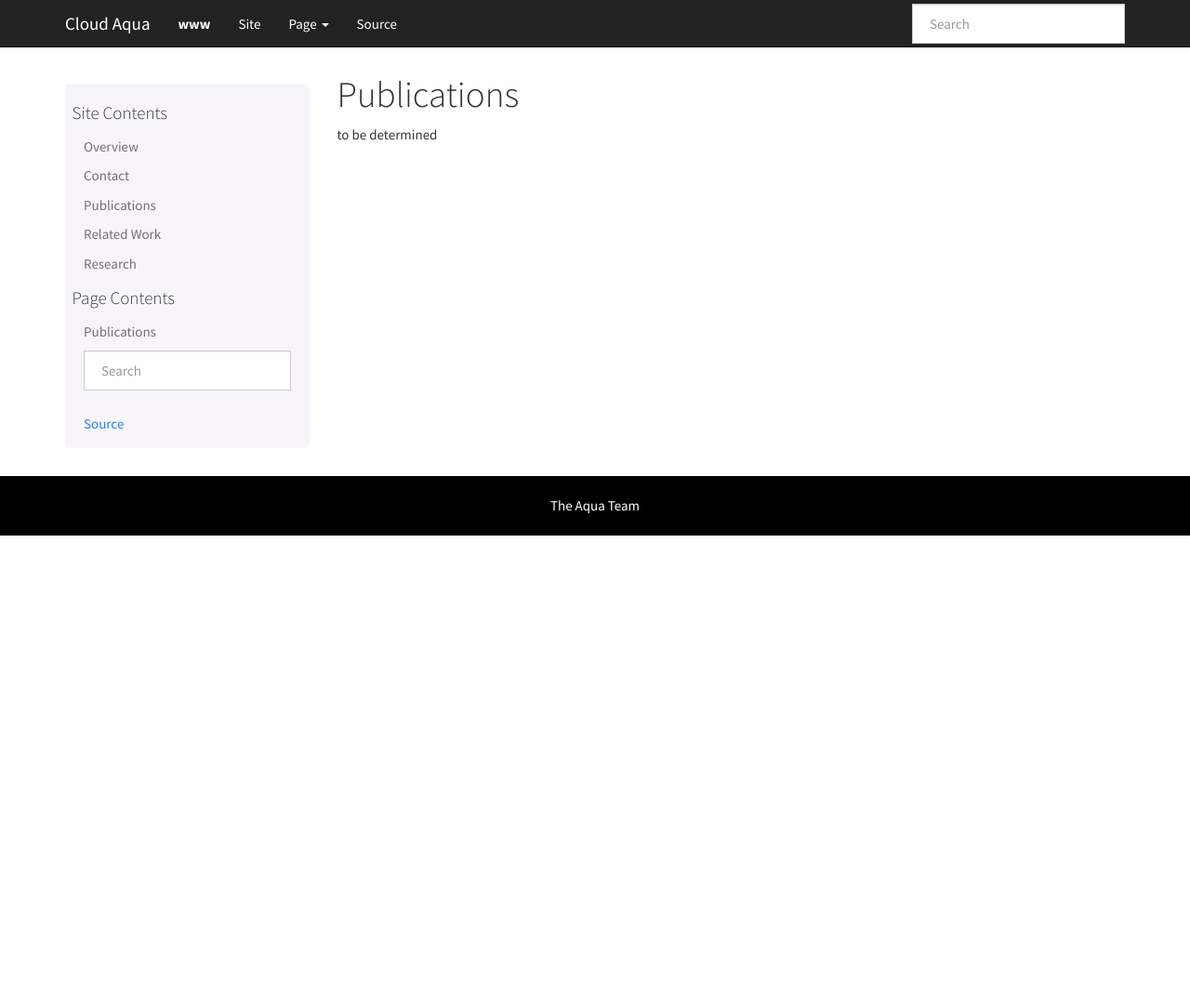
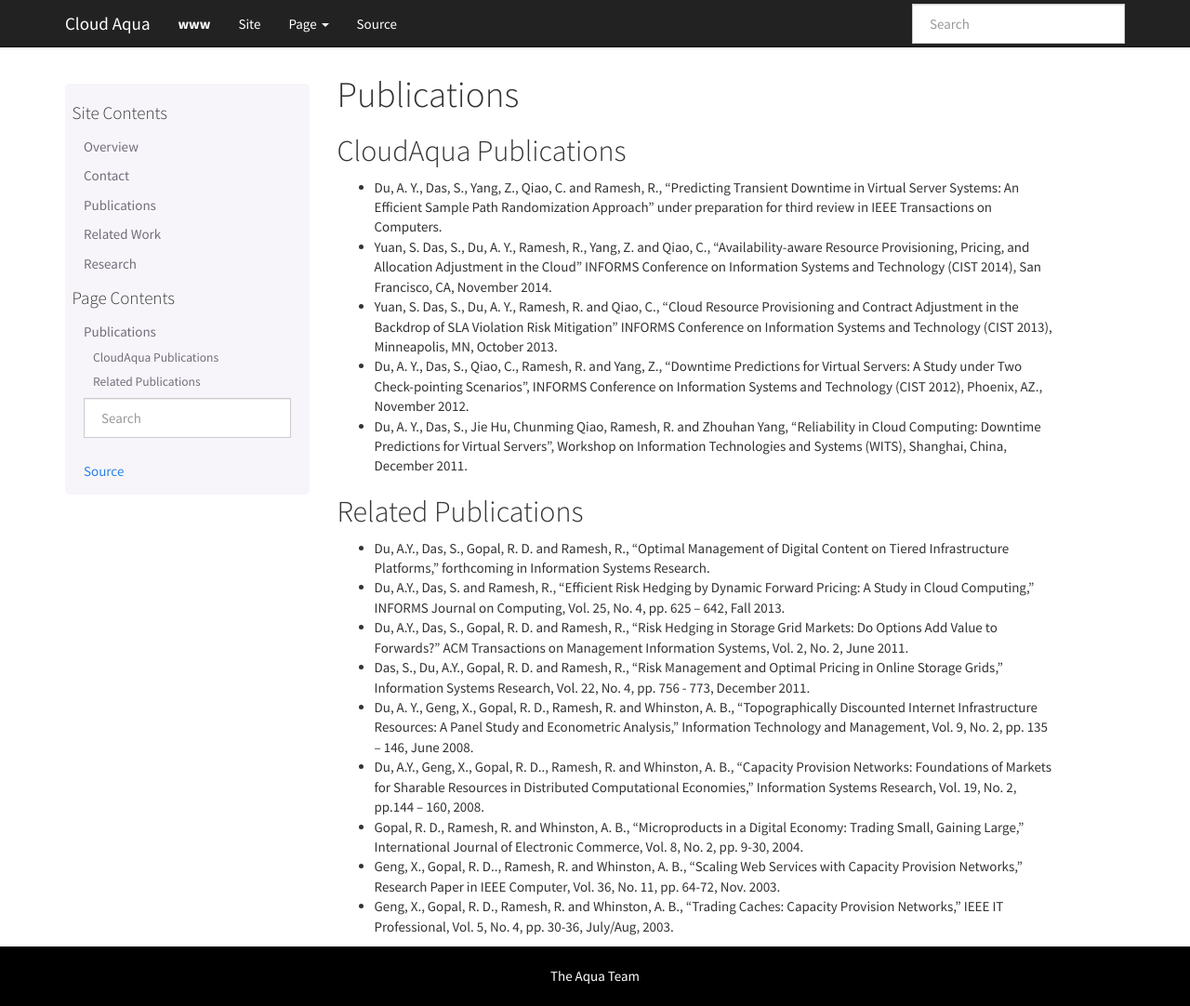
Before and after one commit to cloud-aqua/www, a Sphinx documentation site: the page built from docs/source/publication.rst, in a window 1280 px wide and 1082 px high. Shown: the whole window at 93% size. Built offline with Sphinx 7.4.7, drawn with Linux system fonts in a browser that asks for light colours; nearby versions of some CDN libraries.

Commit message:
incorporated review comments from Prof. Ram and Prof. Smith + added new pages

```diff
--- a/docs/source/index.rst
+++ b/docs/source/index.rst
@@ -1,4 +1,4 @@
-Cloud Aqua
+CloudAqua
 ===========================================
 
 .. toctree::
--- a/docs/source/overview.rst
+++ b/docs/source/overview.rst
@@ -1,4 +1,4 @@
-Overview
+What is CloudAqua?
 ======================================================================
 
 **Collaborative Research: An Analytic Approach to Quantifying Availability (AQUA) for Cloud Resource Provisioning and Allocation**
@@ -55,8 +55,8 @@
 This project will take a holistic approach to meeting a required availability level for a given cloud application or (service) by
 
 * Collecting and analyzing a large set of log data about physical
-   components (such as servers and switches) from large-scale
-   production systems, and model their failure processes
+  components (such as servers and switches) from large-scale
+  production systems, and model their failure processes
 * Designing novel availability-aware middleware (mainly algorithms)
   for provisioning and allocation of both working and backup VMs for a
   given cloud application requiring a certain availability level (e.g., 99%)
--- a/docs/source/publication.rst
+++ b/docs/source/publication.rst
@@ -1,5 +1,63 @@
 
 Publications
-======================================================================
+====================================================================================================================
 
-to be determined
+CloudAqua Publications
+--------------------------------------------------------------------------------------------------------------------
+
+* Du, A. Y., Das, S., Yang, Z., Qiao, C. and Ramesh, R.,
+  "Predicting Transient Downtime in Virtual Server Systems:
+  An Efficient Sample Path Randomization Approach" under preparation
+  for third review in IEEE Transactions on Computers.
+
+* Yuan, S. Das, S., Du, A. Y., Ramesh, R., Yang, Z. and Qiao, C.,
+  “Availability-aware Resource Provisioning, Pricing, and Allocation Adjustment in the Cloud”
+  INFORMS Conference on Information Systems and Technology (CIST 2014), San Francisco, CA, November 2014.
+
+* Yuan, S. Das, S., Du, A. Y., Ramesh, R. and Qiao, C.,
+  “Cloud Resource Provisioning and Contract Adjustment in the Backdrop of SLA Violation Risk Mitigation”
+  INFORMS Conference on Information Systems and Technology (CIST 2013), Minneapolis, MN, October 2013.
+
+* Du, A. Y., Das, S., Qiao, C., Ramesh, R. and Yang, Z.,
+  “Downtime Predictions for Virtual Servers: A Study under Two Check-pointing Scenarios”,
+  INFORMS Conference on Information Systems and Technology (CIST 2012), Phoenix, AZ., November 2012.
+
+* Du, A. Y., Das, S., Jie Hu, Chunming Qiao, Ramesh, R. and Zhouhan Yang,
+  “Reliability in Cloud Computing: Downtime Predictions for Virtual Servers”, Workshop on Information Technologies and Systems (WITS), Shanghai, China, December 2011.
+
+Related Publications
+------------------------------------------------------------------------------------------------------------------
+
+* Du, A.Y., Das, S., Gopal, R. D. and Ramesh, R.,
+  “Optimal Management of Digital Content on Tiered Infrastructure Platforms,”
+  forthcoming in Information Systems Research.
+
+* Du, A.Y., Das, S. and Ramesh, R.,
+  “Efficient Risk Hedging by Dynamic Forward Pricing: A Study in Cloud Computing,”
+  INFORMS Journal on Computing, Vol. 25, No. 4, pp. 625 – 642, Fall 2013.
+
+* Du, A.Y., Das, S., Gopal, R. D. and Ramesh, R.,
+  “Risk Hedging in Storage Grid Markets: Do Options Add Value to Forwards?”
+  ACM Transactions on Management Information Systems, Vol. 2, No. 2, June 2011.
+
+* Das, S., Du, A.Y., Gopal, R. D. and Ramesh, R.,
+  “Risk Management and Optimal Pricing in Online Storage Grids,”
+  Information Systems Research, Vol. 22, No. 4, pp. 756 - 773, December 2011.
+
+* Du, A. Y., Geng, X., Gopal, R. D., Ramesh, R. and Whinston, A. B.,
+  “Topographically Discounted Internet Infrastructure Resources: A Panel Study and Econometric Analysis,” Information Technology and Management, Vol. 9, No. 2, pp. 135 – 146, June 2008.
+
+* Du, A.Y., Geng, X., Gopal, R. D.., Ramesh, R. and Whinston, A. B.,
+  “Capacity Provision Networks: Foundations of Markets for Sharable Resources in Distributed Computational Economies,” Information Systems Research, Vol. 19, No. 2, pp.144 – 160, 2008.
+
+* Gopal, R. D., Ramesh, R. and Whinston, A. B.,
+  “Microproducts in a Digital Economy: Trading Small, Gaining Large,”
+  International Journal of Electronic Commerce, Vol. 8, No. 2, pp. 9-30, 2004.
+
+* Geng, X., Gopal, R. D.., Ramesh, R. and Whinston, A. B.,
+  “Scaling Web Services with Capacity Provision Networks,”
+  Research Paper in IEEE Computer, Vol. 36, No. 11, pp. 64-72, Nov. 2003.
+
+* Geng, X., Gopal, R. D., Ramesh, R. and Whinston, A. B.,
+  “Trading Caches: Capacity Provision Networks,”
+  IEEE IT Professional, Vol. 5, No. 4, pp. 30-36, July/Aug, 2003.
--- a/docs/source/related_work.rst
+++ b/docs/source/related_work.rst
@@ -1,4 +1,4 @@
-Related Work
+Relevant Literature
 ======================================================================
 
 Physical Component Failure Characterization in Datacenters
```
Also changed, not shown: other parts of docs/source/index.rst (+2 -0 lines), docs/source/contact.rst (+27 -13 lines), docs/source/organizations.rst (added, +7 -0 lines), docs/source/researchgrant.rst (added, +8 -0 lines), docs/source/images/TomFurlani.jpg (added), docs/source/images/gregor.jpg (added), docs/source/images/qiao.jpg (added), docs/source/images/rramesh.jpg (added), docs/source/images/sdsmith4.jpg (added).
